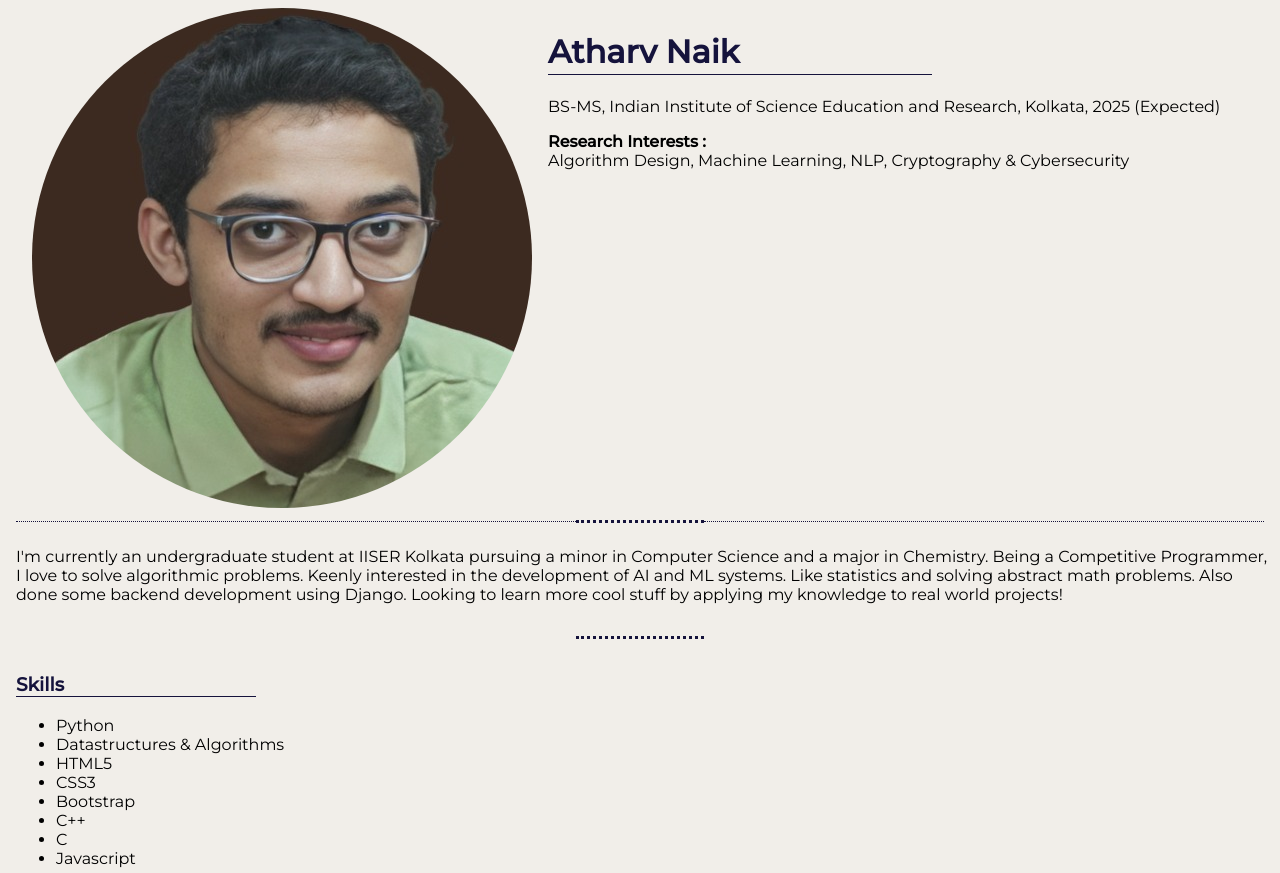
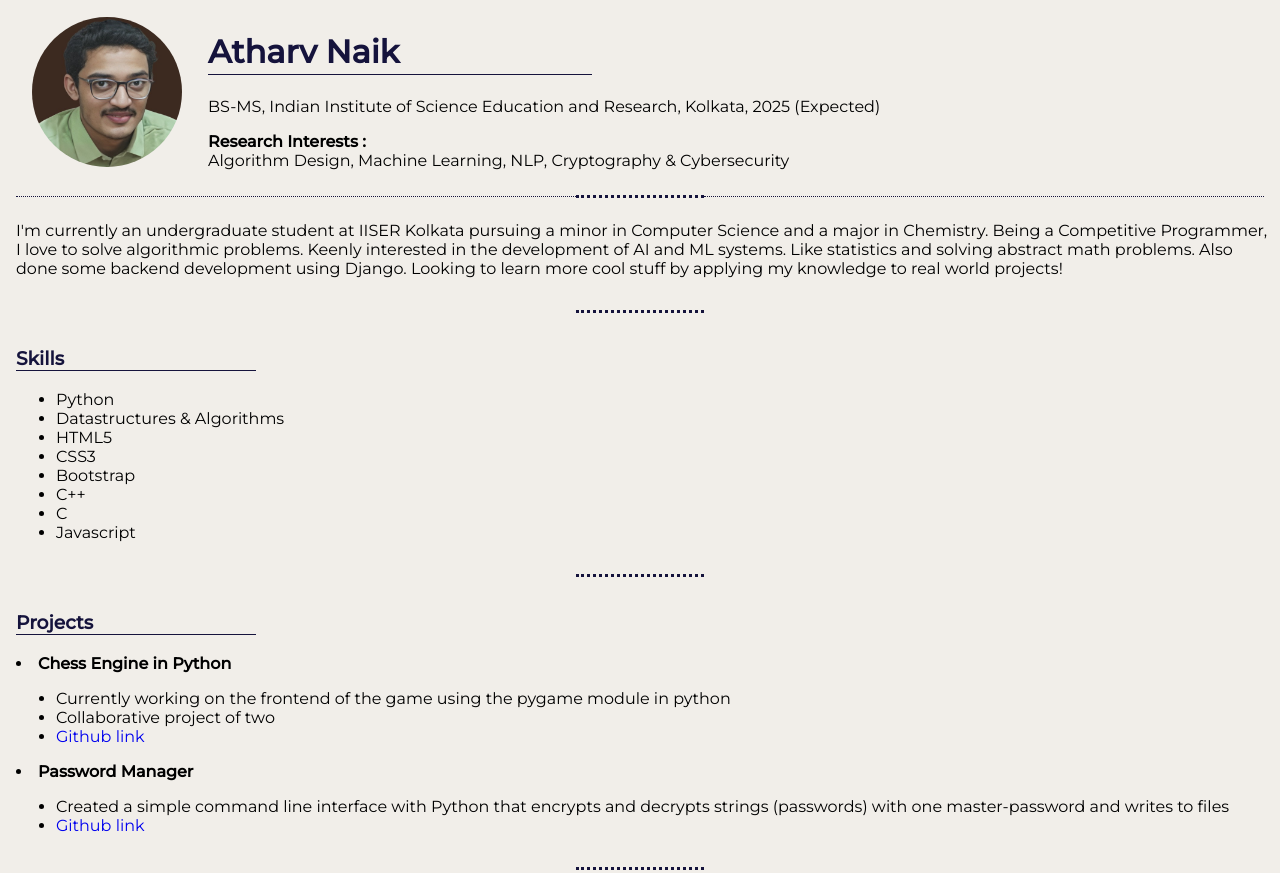
Before and after one commit to atharv-naik/atharv-naik.github.io, a plain HTML site: page index.html in a window 1280 px wide. Shown: the top 873 px of the page. Drawn offline with Linux system fonts and the light colour scheme.

Commit message:
update profile pic

```diff
--- a/index.html
+++ b/index.html
@@ -20,7 +20,7 @@
 
     <div class="intro">
         <div class="profile-pic">
-            <img src="images/linkedin_profile_pic3.jpg" alt="My Profile Pic" class="mypic" title="Atharv Naik">
+            <img src="images/linkedin_profile_pic3.jpg" alt="My Profile Pic" class="mypic" title="Atharv Naik" height="150">
         </div>
         <div class="about">
             <h1 class="name">Atharv Naik</h1>
--- a/styles.css
+++ b/styles.css
@@ -58,6 +58,8 @@ footer {
 
 .profile-pic {
     margin: auto 1em;
+    height: 10rem;
+    width: 10rem;
 }
 
 a {
```
